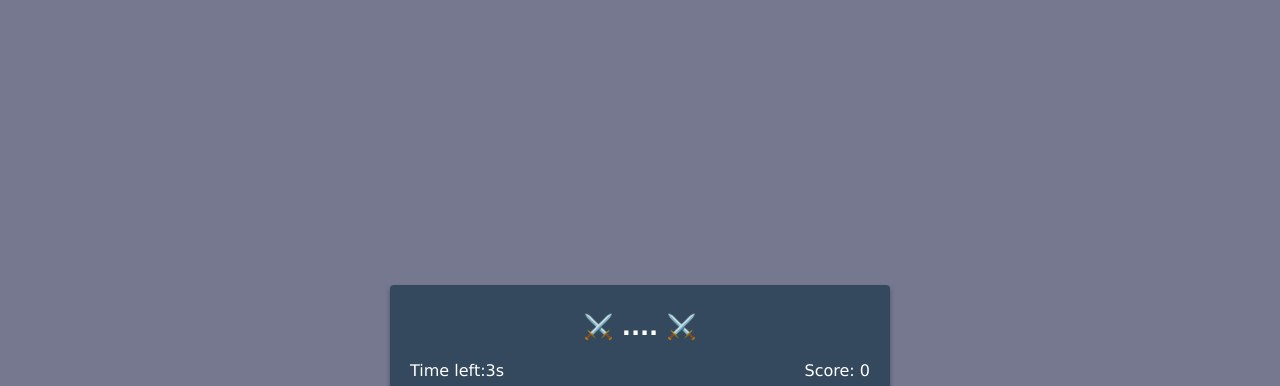
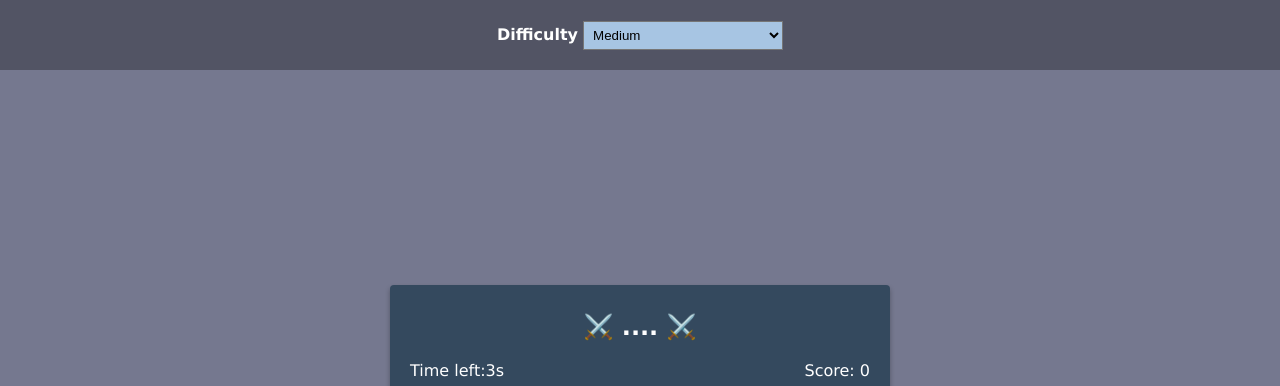
Before and after one commit to Onlygideon/wordbliss, a plain HTML site: page index.html in a window 1280 px wide. Both pictures are taken after a click on the button 54 px from the left and 755 px from the top of the page. Shown: the top 386 px of the page. Drawn offline with Linux system fonts and the light colour scheme.

Commit message:
Add files via upload

```diff
--- a/script.js
+++ b/script.js
@@ -19,7 +19,7 @@ const words = [
  'cruise', 'crash', 'autonomy', 'winter', 'magical', 'experience', 'life', 'happy', 'chronic',
  'storm', 'crowd', 'swamp', 'respect', 'credit', 'understand', 'earthquake','telepathy', 'communication', 'slippery',
  'dependent', 'silver', 'superficial', 'mandatory', 'inferior', 'hormone', 'photosynthesis', 'synthetic', 'feeble', 'drift',
- 'tide', 'steer', 'north', 'sigh', 'hallucination', 'imagination', 'reality', 'modern', 'hypocrisy', 'heist',
+ 'tide', 'Steer', 'north', 'sigh', 'hallucination', 'imagination', 'reality', 'modern', 'hypocrisy', 'heist',
  'mitochondria', 'mitigation', 'irrigation', 'mitosis', 'trenches', 'treacherous', 'disaster', 'novice', 'freedom', 'civilization',
  'population', 'greatness', 'dodge', 'complication', 'rejoice', 'congress'
 ];
@@ -122,7 +122,7 @@ text.addEventListener('input', e => {
 });
 
 // Settings btn click
-settingsBtn.addEventListener('click', () => settings.classList.toggle('hide'));
+settingsBtn.addEventListener('click', () => settings.classList.toggle('show'));
 
 // Settings select
 settingsForm.addEventListener('change', e => {
--- a/style.css
+++ b/style.css
@@ -47,12 +47,12 @@ select:focus, button:focus{
     display: flex;
     align-items: center;
     justify-content: center;
-    transform: translateY(0);
+    transform: translateY(-100%);
     transition: transform 0.3s ease-in-out;
 }
 
-.settings.hide{
-    transform: translateY(-100%);
+.settings.show{
+    transform: translateY(0);
 }
 
 .container{
```
